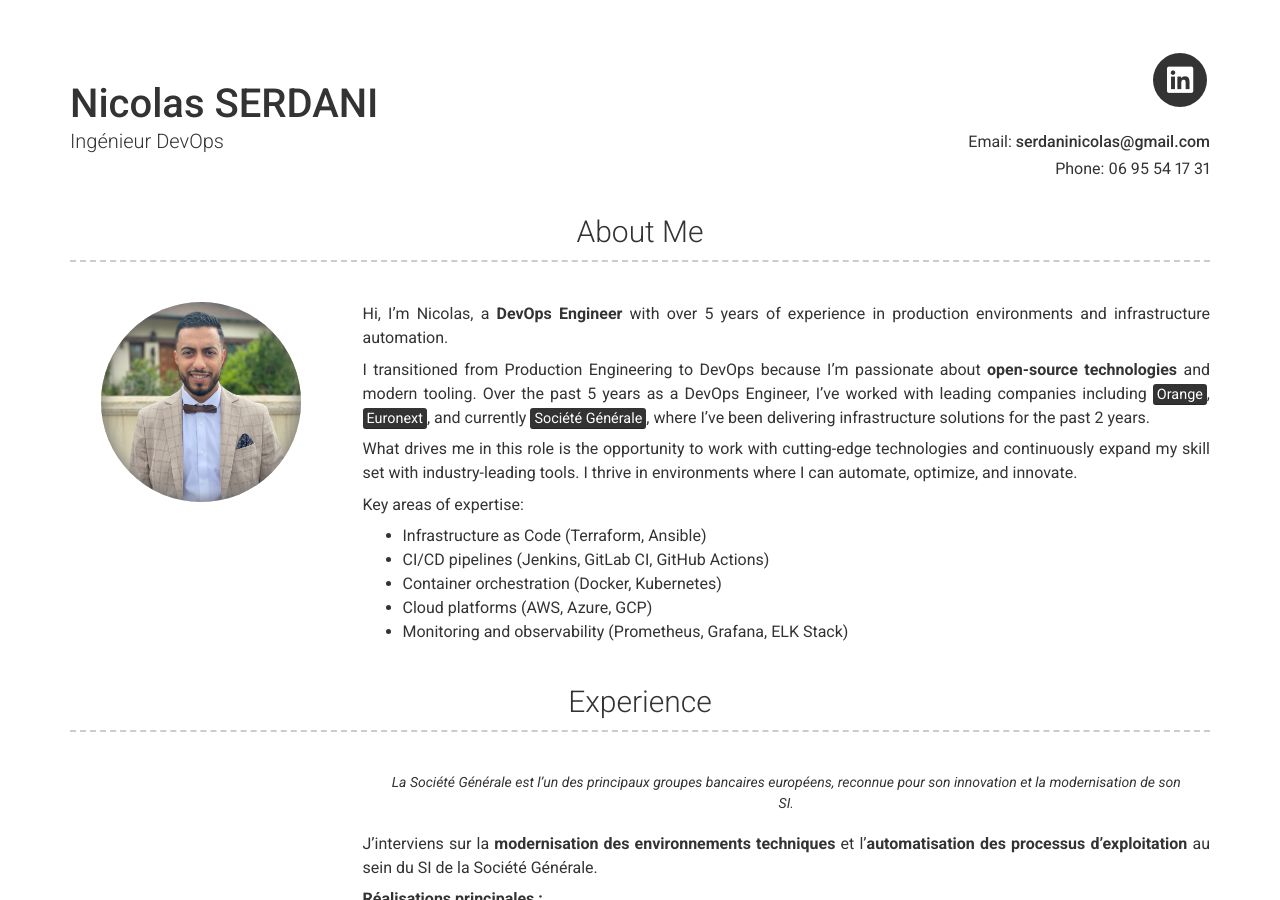
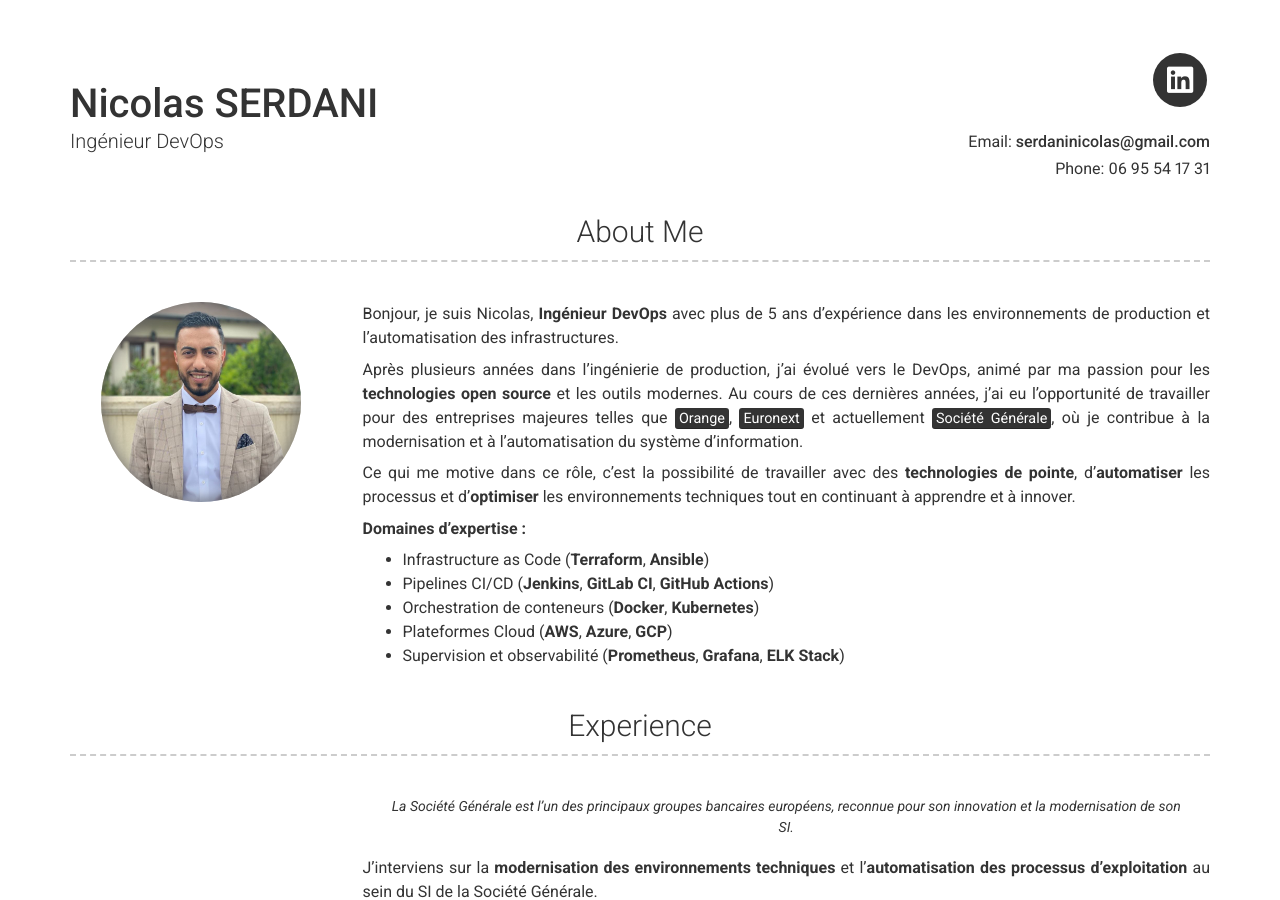
Before and after one commit to SERDANI/serdaninicolas.github.io, a Jekyll site: the page built from index.md, in a window 1280 px wide and 900 px high. Built offline with Jekyll 4.4.1, drawn with Linux system fonts in a browser that asks for light colours; nearby versions of some CDN libraries.

Commit message:
Update _config.yml

```diff
--- a/_config.yml
+++ b/_config.yml
@@ -54,18 +54,19 @@ linkedin_username: nicolas-serdani
 # about_title: About Me (Use this to override about section title)
 about_profile_image: images/profile.jpg
 about_content: | # this will include new lines to allow paragraphs
-  Hi, I'm Nicolas, a **DevOps Engineer** with over 5 years of experience in production environments and infrastructure automation.
+  Bonjour, je suis Nicolas, **Ingénieur DevOps** avec plus de 5 ans d’expérience dans les environnements de production et l’automatisation des infrastructures.
 
-  I transitioned from Production Engineering to DevOps because I'm passionate about **open-source technologies** and modern tooling. Over the past 5 years as a DevOps Engineer, I've worked with leading companies including <mark>Orange</mark>, <mark>Euronext</mark>, and currently <mark>Société Générale</mark>, where I've been delivering infrastructure solutions for the past 2 years.
+  Après plusieurs années dans l’ingénierie de production, j’ai évolué vers le DevOps, animé par ma passion pour les **technologies open source** et les outils modernes. Au cours de ces dernières années, j’ai eu l’opportunité de travailler pour des entreprises majeures telles que <mark>Orange</mark>, <mark>Euronext</mark> et actuellement <mark>Société Générale</mark>, où je contribue à la modernisation et à l’automatisation du système d’information.
 
-  What drives me in this role is the opportunity to work with cutting-edge technologies and continuously expand my skill set with industry-leading tools. I thrive in environments where I can automate, optimize, and innovate.
+  Ce qui me motive dans ce rôle, c’est la possibilité de travailler avec des **technologies de pointe**, d’**automatiser** les processus et d’**optimiser** les environnements techniques tout en continuant à apprendre et à innover.
 
-  Key areas of expertise:
-    - Infrastructure as Code (Terraform, Ansible)
-    - CI/CD pipelines (Jenkins, GitLab CI, GitHub Actions)
-    - Container orchestration (Docker, Kubernetes)
-    - Cloud platforms (AWS, Azure, GCP)
-    - Monitoring and observability (Prometheus, Grafana, ELK Stack)
+  **Domaines d’expertise :**
+    - Infrastructure as Code (**Terraform**, **Ansible**)
+    - Pipelines CI/CD (**Jenkins**, **GitLab CI**, **GitHub Actions**)
+    - Orchestration de conteneurs (**Docker**, **Kubernetes**)
+    - Plateformes Cloud (**AWS**, **Azure**, **GCP**)
+    - Supervision et observabilité (**Prometheus**, **Grafana**, **ELK Stack**)
+
 
 content:
 
```
